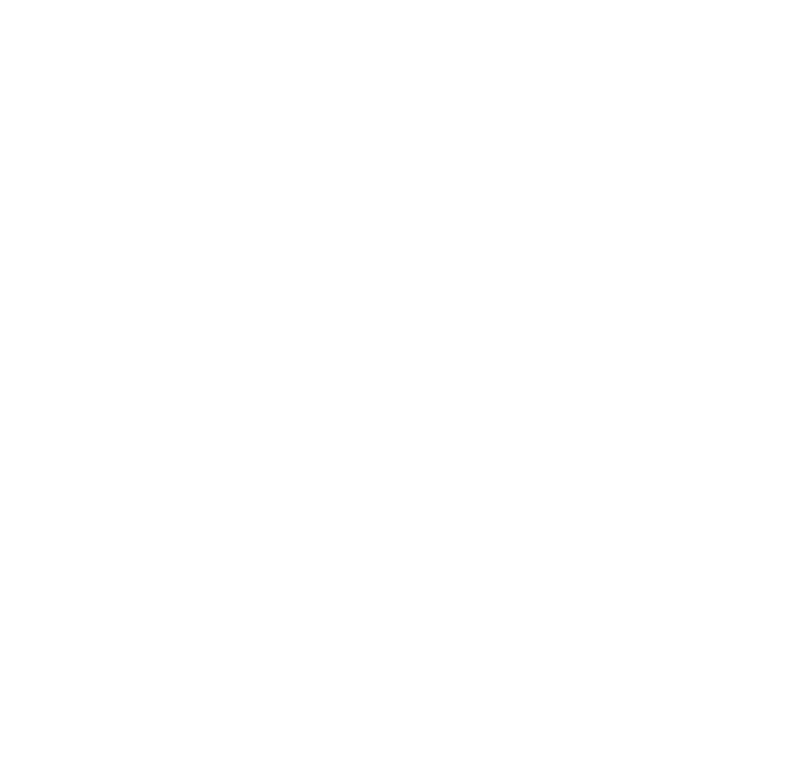
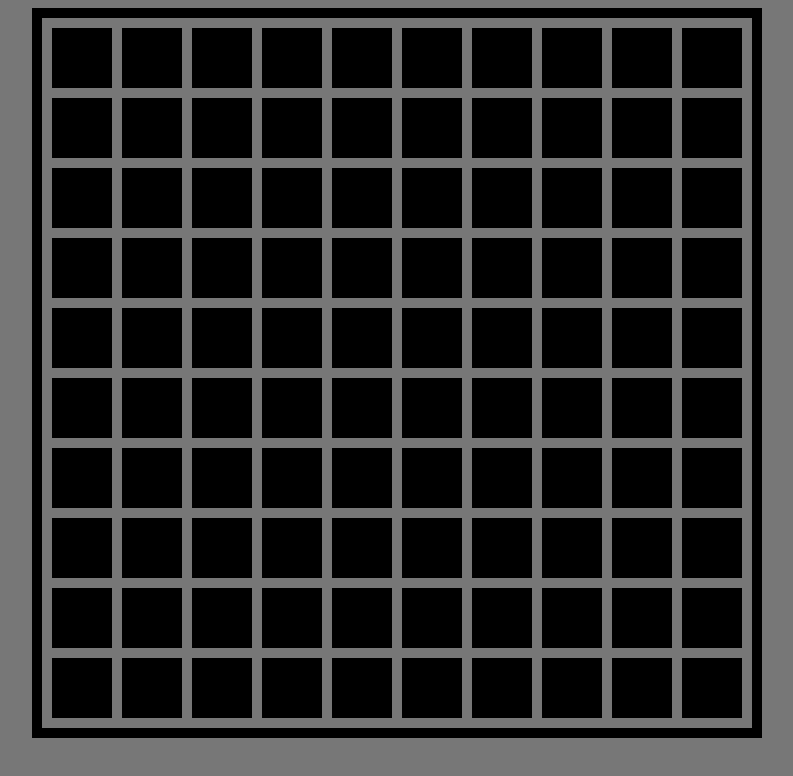
Before and after one commit to colinnnnnnnnnnn/etch-a-sketch, a plain HTML site: page index.html in a window 1280 px wide. Shown: the whole page, without its empty margins (243-1036 px from the left). Drawn offline with Linux system fonts and the light colour scheme.

Commit message:
Add board with squares, work math so the size is fixed, add other style stuff

```diff
--- a/index.html
+++ b/index.html
@@ -6,8 +6,12 @@
     <meta name="viewport" content="width=device-width, initial-scale=1.0">
     <title>Etch-a-Sketch</title>
     <script src="script.js" defer></script>
+    <link rel="stylesheet" href="style.css">
 </head>
 <body>
-
+    <div class="container">
+        <div class="column">
+        </div>
+    </div>
 </body>
 </html>
--- a/script.js
+++ b/script.js
@@ -0,0 +1,19 @@
+let rows = [];
+const column = document.querySelector('.column');
+
+let n = 10;
+let m = 10;
+
+column.setAttribute('style', 'gap: ' + (100/m) + 'px;');
+
+
+for (let i = 0; i < n; i++) {
+    rows.push(column.appendChild(document.createElement('div')));
+    rows[i].setAttribute('class', 'row');
+    rows[i].setAttribute('style', 'gap: ' + (100/m) + 'px;');
+    for (let j = 0; j < m; j++) {
+        let block = rows[i].appendChild(document.createElement('div'));
+        block.setAttribute('class', 'block');
+        block.setAttribute('style', 'padding: ' + (300/m) + 'px;');
+    }
+}
--- /dev/null
+++ b/style.css
@@ -0,0 +1,24 @@
+body {
+    background-color: rgb(119, 119, 119);
+}
+
+.container {
+    display: flex;
+    justify-content: center;
+
+}
+
+.column {
+    display: flex;
+    flex-direction: column;
+    border: 10px solid black;
+    padding: 10px;
+}
+
+.row {
+    display: flex;
+}
+
+.block {
+    background-color: black;
+}
```
